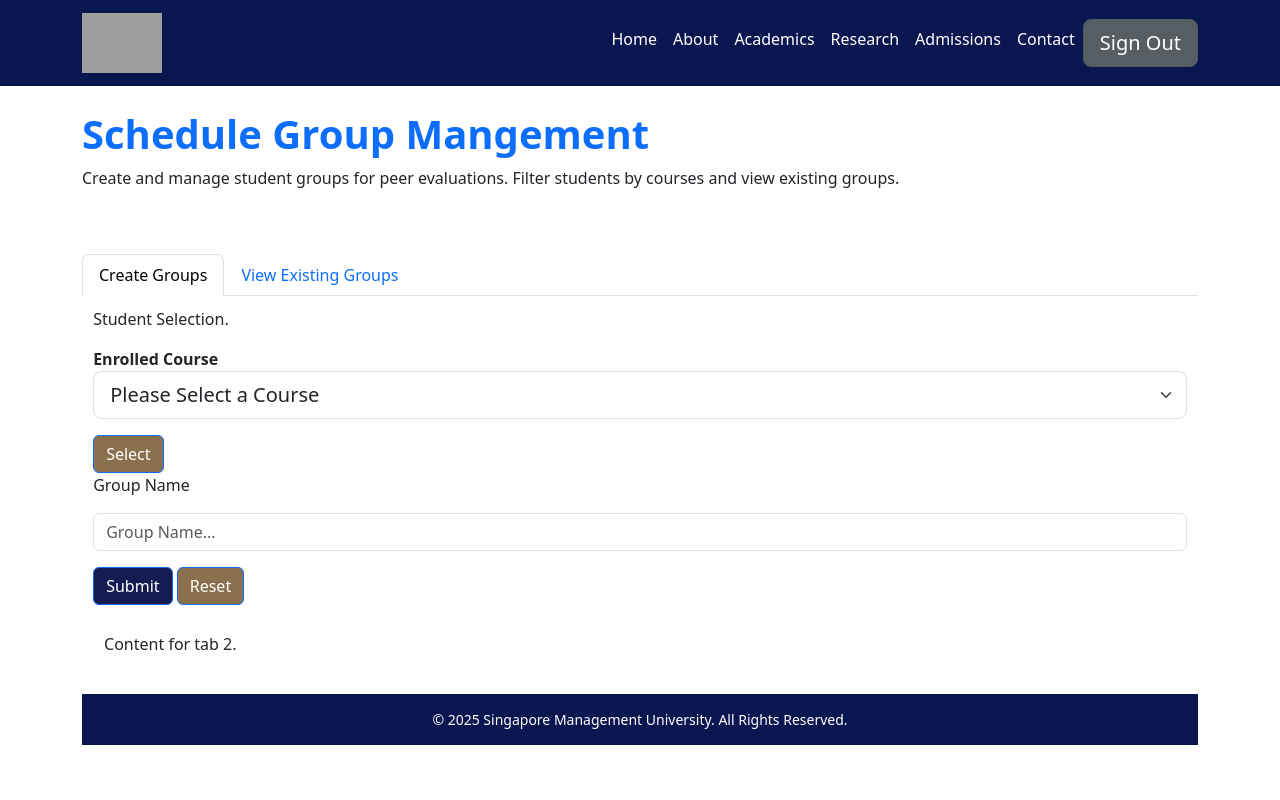
After one commit to nickcagg/Sprint1, a Flask app: page /student-group-mgr in a window 1280 px wide. The commit adds this page. Run offline with Flask 3, Linux system fonts and the light colour scheme; the visitor is signed in with stand-in values (Sample User, id 1); data that the repository does not hold is empty; grey boxes are pictures that could not be loaded.

Commit message:
kinda done

```diff
--- /dev/null
+++ b/app/templates/manager2.html
@@ -0,0 +1,57 @@
+{% extends 'layouts/testbase.html' %}
+{% block content %}
+<div class="container py-4">
+    <div class="row mb-4">
+        <div class="col">
+            <h1 class="text-primary fw-bold">Schedule Group Mangement</h1>
+            <p>Create and manage student groups for peer evaluations. Filter students by courses and view existing groups.</p>
+        </div>
+    </div>
+</div>
+<div class="container">
+    <div>
+        <ul class="nav nav-tabs" role="tablist">
+            <li class="nav-item" role="presentation"><a class="nav-link active" role="tab" data-bs-toggle="tab" href="#tab-1">Create Groups</a></li>
+            <li class="nav-item" role="presentation"><a class="nav-link" role="tab" data-bs-toggle="tab" href="#tab-2">View Existing Groups</a></li>
+        </ul>
+        <div class="tab-content">
+            <div class="tab-pane active" role="tabpanel" id="tab-1" style="padding: 1%;">
+                <form class="mb-3" method="POST">
+                    <div>
+                        <p>Student Selection.</p>
+                        <label for="classSelect2"><strong>Enrolled Course</strong></label>
+                        <select class="form-select form-select-lg mb-3" name="classSelect2">
+                            <option value="none">Please Select a Course</option>
+                            {% for class in classes %}
+                            <option value="{{class['Course_ID']}}">{{class['CourseCode']}}</option>
+                            {% endfor %}
+                        </select>
+                        <button type="submit" class="btn btn-primary" style="color:white; background-color:#8a704c">Select</button>
+                </form>
+                {% if course_id != 'none' %}
+                <form method="POST" action="{{ url_for('createGroup') }}">
+                    <div class="mb-3">
+                        <ul class="list-group">
+                            {% for student in students %}
+                            <li class="list-group-item"><input name="students" type="checkbox" class="form-check-input me-1" value="{{student['Student_ID']}}">{{student['FirstName']}} {{student['LastName']}}  -  {{student['Email']}}</li>
+                            {% endfor %}
+                        </ul>
+                        <div class="mb-3">
+                            <p>Group Name</p><input name="groupName" class="form-control" type="text" placeholder="Group Name..." required>
+                        </div>
+
+                        <button type="submit" class="btn btn-primary" style="color:white; background-color:#141C52;">Submit</button>
+                        <button type="reset" class="btn btn-primary" style="color:white; background-color:#8a704c;">Reset</button>
+                    </div>
+                </form>
+                {% endif %}
+
+            </div>
+            <div class="tab-pane" role="tabpanel" id="tab-2" style="padding: 1%;">
+                <p>Content for tab 2.</p>
+            </div>
+        </div>
+    </div>
+</div>
+
+{% endblock %}
--- a/app/templates/profdashboard.html
+++ b/app/templates/profdashboard.html
@@ -55,7 +55,7 @@
                 FIN101 Financial Management <span class="badge bg-success">6 Groups</span>
               </li> -->
             </ul>
-            <button class="btn w-100 mt-3" style="background-color: #C49B34; border-color: #C49B34;">Manage Student Groups</button>
+            <a class="btn w-100 mt-3" style="background-color: #C49B34; border-color: #C49B34;" href="{{url_for('student_group_mgr')}}">Manage Student Groups</a>
           </div>
         </div>
       </div>
--- a/app/views.py
+++ b/app/views.py
@@ -206,6 +206,8 @@ def postBatchStudents():
 
     return redirect(url_for('index'))
 
+
+
 def insertNewStudent(fname, lname, email):              # use this for new student
 
     sql = "insert into Student(FirstName, LastName, Email, Password, Date_Added) values(%s, %s, %s, 'default', current_date());"
@@ -242,6 +244,20 @@ def addStudentProfile():
     return redirect(url_for('student_course_mgr'))                # change address with edit later
 
 
+@app.route('/addCourse', methods=['POST', 'GET'])
+def addCourse():
+    ccode = request.form.get('ccode')
+    cname = request.form.get('cname')
+    semester = request.form.get('semester')
+    year = request.form.get('year')
+    time = request.form.get('time')
+
+    sql = 'Insert into Course(CourseCode, CourseName, Professor_ID, Semester, Year, Time) VALUES(%s, %s, %s, %s, %s, %s)'
+    cursor.execute(sql, [ccode, cname, session['student_id'], semester, year, time])
+    db.commit()
+
+    return redirect(url_for('student_course_mgr'))
+
 @app.route('/loggingout')
 def logout():
     session["student_id"] = None
@@ -251,6 +267,48 @@ def logout():
     session['isLoggedIn'] = False
 
     return redirect(url_for('login'))
+
+@app.route('/student-group-mgr', methods=['POST', 'GET'])
+def student_group_mgr():
+
+    data = []
+    profClasses = "select Course_ID, CourseCode from Course where Professor_ID=%s;"
+    cursor.execute(profClasses, [session['student_id']])
+    classes = cursor.fetchall()
+
+    course_id = request.form.get('classSelect2')
+
+    if course_id != 'none':
+        sql = 'select * from Student where Student_ID in (select Student_ID from Student_Course where Course_ID=%s);'
+        cursor.execute(sql, [course_id])
+        students = cursor.fetchall()
+        session['tempdata'] = course_id
+
+    return render_template('manager2.html', classes=classes, course_id=course_id, students=students)
+
+@app.route('/createGroup', methods=['POST'])
+def createGroup():
+    course_id = session['tempdata']
+    students = request.form.getlist('students')
+    groupName = request.form.get('groupName')
+
+    if len(students) > 0:
+        sql = 'INSERT INTO `Groups`(Course_ID, GroupName) VALUES(%s, %s)'
+        cursor.execute(sql, [course_id, groupName])
+        db.commit()
+
+        sql = 'SELECT Group_ID FROM `Groups` WHERE GroupName = %s'
+        cursor.execute(sql, [groupName])
+        groupID = cursor.fetchone()['Group_ID']
+
+        for student in students:
+            sql = 'INSERT INTO Student_Groups(Student_ID, Group_ID) VALUES(%s, %s)'
+            cursor.execute(sql, [student, groupID])
+            db.commit()
+    else:
+        return redirect(url_for('student_group_mgr'))
+
+    return redirect(url_for('index'))
 
 
 def setUserInfo(id, fname, lname, email, isProf):
```
Also changed, not shown: app/templates/manager1.html (+32 -3 lines).
